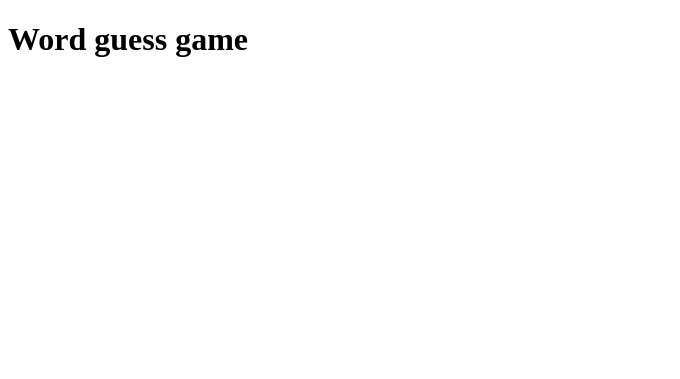
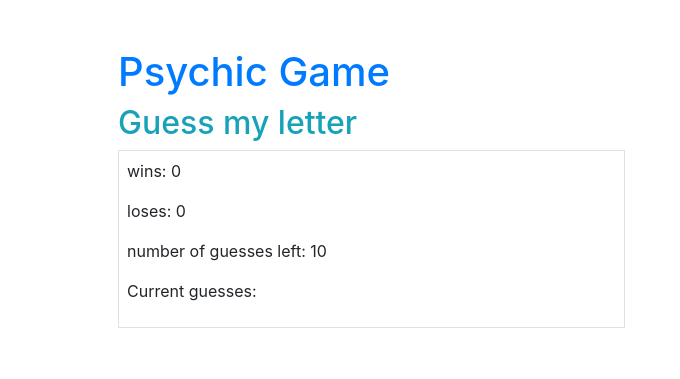
Before and after one commit to PapaWuski/Word-Guess-Game, a plain HTML site: page index.html in a window 1280 px wide. Shown: the whole page, without its empty margins (0-680 px from the left). Drawn offline with nearby package versions, Linux system fonts and the light colour scheme.

Commit message:
added bootstrap and formated body

```diff
--- a/index.html
+++ b/index.html
@@ -1,14 +1,49 @@
 <!DOCTYPE html>
 <html lang="en">
+
 <head>
     <meta charset="UTF-8">
     <meta name="viewport" content="width=device-width, initial-scale=1.0">
     <meta http-equiv="X-UA-Compatible" content="ie=edge">
     <title>Word Guess Game</title>
+    <link rel="stylesheet" href="https://stackpath.bootstrapcdn.com/bootstrap/4.3.1/css/bootstrap.min.css"
+        integrity="sha384-ggOyR0iXCbMQv3Xipma34MD+dH/1fQ784/j6cY/iJTQUOhcWr7x9JvoRxT2MZw1T" crossorigin="anonymous">
 </head>
+
 <body>
-    <h1>Word guess game</h1>
-    <p id="replacetext"></p>
+    <div class="container p-5">
+        <div class="row">
+            <div class="col-md-12">
+
+                <h1 class="text-primary">Psychic Game</h1>
+            </div>
+        </div>
+        <div class="row">
+            <div class="col-md-6 ">
+                <h2 class="text-info">Guess my letter</h2>
+                <!-- <p class="text-muted"><small>use the console to see the correct answer.</small></p> -->
+                <div class="border p-2">
+                    <p>wins: <span id="winScore">0</span></p>
+                    <p>loses: <span id="loseScore">0</span></p>
+                    <p>number of guesses left: <span id="attempts">10</span></p>
+                    <p>Current guesses: <span id="uiGuess"></span></p>
+                </div>
+            </div>
+            <div class="col-md-6" id="tracker">
+            </div>
+        </div>
+    </div>
+
+    <script src="https://code.jquery.com/jquery-3.3.1.slim.min.js"
+        integrity="sha384-q8i/X+965DzO0rT7abK41JStQIAqVgRVzpbzo5smXKp4YfRvH+8abtTE1Pi6jizo" crossorigin="anonymous">
+    </script>
+    <script src="https://cdnjs.cloudflare.com/ajax/libs/popper.js/1.14.7/umd/popper.min.js"
+        integrity="sha384-UO2eT0CpHqdSJQ6hJty5KVphtPhzWj9WO1clHTMGa3JDZwrnQq4sF86dIHNDz0W1" crossorigin="anonymous">
+    </script>
+    <script src="https://stackpath.bootstrapcdn.com/bootstrap/4.3.1/js/bootstrap.min.js"
+        integrity="sha384-JjSmVgyd0p3pXB1rRibZUAYoIIy6OrQ6VrjIEaFf/nJGzIxFDsf4x0xIM+B07jRM" crossorigin="anonymous">
+    </script>
     <script src="assets/javascript/game.js"></script>
 </body>
+
 </html>
```
